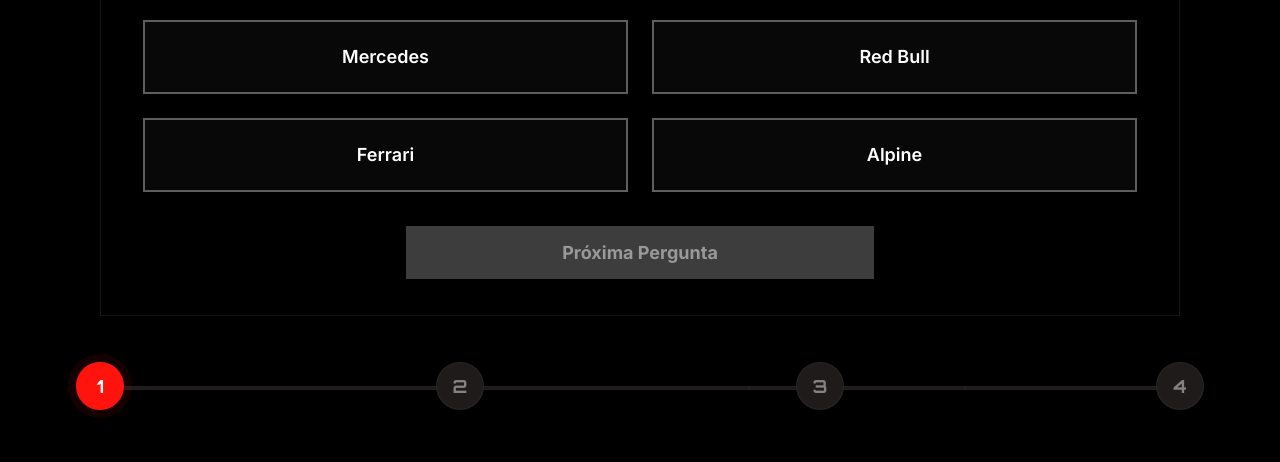
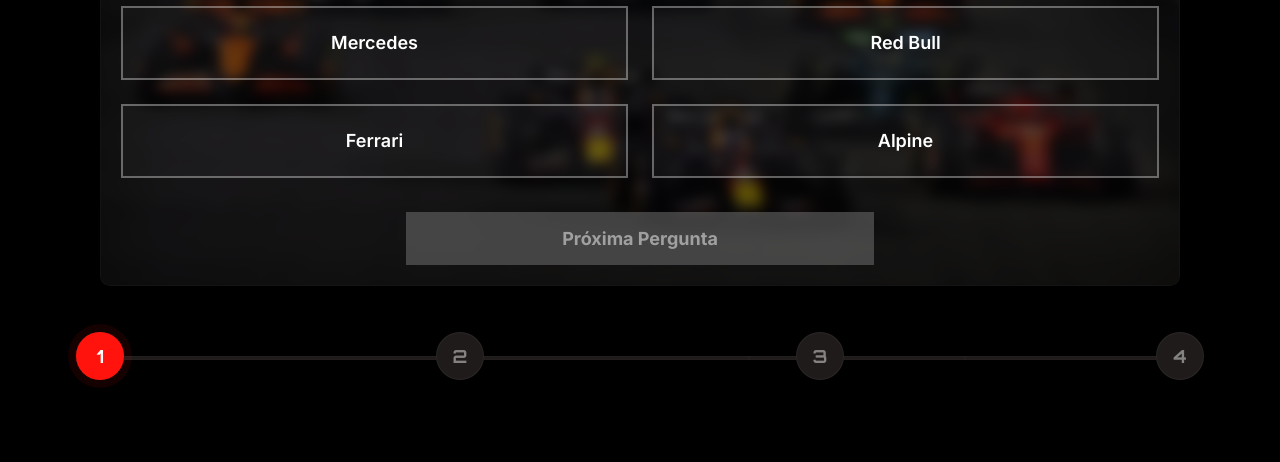
Before and after one commit to vinisant0lopes-crypto/site_quiz_formula1, a plain HTML site: page quiz.html in a window 1280 px wide. Shown: the part 338-800 px from the top of the page. Drawn offline with Linux system fonts and the light colour scheme.

Commit message:
Alterações

```diff
--- a/quiz.html
+++ b/quiz.html
@@ -28,17 +28,19 @@
         </div>
 
         <div class="container-quiz">
+            <!-- div para o fundo -->
+            <div class="fundo-quiz" id="fundoQuiz"></div>
+
+            <!-- Conteúdo do quiz permanece intacto -->
             <div class="categoria-badge">
                 <span id="categoriaPergunta">Pilotos</span>
             </div>
 
-            <h2 class="pergunta-titulo" id="perguntaTitulo">Quem venceu o Campeonato Mundial de Pilotos de F1 em 2023?</h2>
+            <h2 class="pergunta-titulo" id="perguntaTitulo">Quem venceu em 2023?</h2>
 
-            <div class="opcoes-container" id="opcoesContainer">
-                <!-- Opções serão inseridas aqui pelo JavaScript -->
-            </div>
+            <div class="opcoes-container" id="opcoesContainer"></div>
 
-            <button class="btn-proxima" id="btnProxima" onclick="proximaPergunta()" disabled>Próxima Pergunta</button>
+            <button class="btn-proxima" id="btnProxima" disabled>Próxima Pergunta</button>
         </div>
 
         <div class="progresso-quiz">
--- a/src/data/dados.json
+++ b/src/data/dados.json
@@ -10,7 +10,8 @@
         "Ferrari",
         "Alpine"
       ],
-      "respostaCorreta": 2
+      "respostaCorreta": 2,
+      "imagemFundo": "/src/img/largada.webp"
     },
     {
       "id": 2,
--- /dev/null
+++ b/src/js/armazenar.js
@@ -0,0 +1 @@
+// Configurar o window.sessionStorage aqui
--- a/src/js/quiz.js
+++ b/src/js/quiz.js
@@ -38,6 +38,13 @@
         .filter(nivel => nivel.quantidade > 0);
 
     document.getElementById('totalPerguntas').textContent = totalPerguntas;
+    const btnProxima = document.getElementById('btnProxima');
+
+btnProxima.addEventListener('click', () => {
+    if (!btnProxima.disabled) {
+        proximaPergunta();
+    }
+});
     criarBarraProgresso();
     exibirPergunta();
 }
@@ -53,13 +60,14 @@
 
     const pergunta = questoes[perguntaAtual];
 
+    // Atualizar texto da pergunta
     document.getElementById('perguntaAtual').textContent = perguntaAtual + 1;
     document.getElementById('categoriaPergunta').textContent = pergunta.categoria;
     document.getElementById('perguntaTitulo').textContent = pergunta.pergunta;
 
+    // Atualizar opções
     const opcoesContainer = document.getElementById('opcoesContainer');
     opcoesContainer.innerHTML = '';
-
     pergunta.opcoes.forEach((opcao, indice) => {
         const botaoOpcao = document.createElement('button');
         botaoOpcao.className = 'opcao-botao';
@@ -70,6 +78,15 @@
 
     document.getElementById('btnProxima').disabled = true;
     atualizarBarraProgresso();
+
+  // ✅ Atualizar imagem de fundo
+const fundoQuiz = document.getElementById('fundoQuiz');
+
+if (pergunta.imagemFundo) {
+    fundoQuiz.style.backgroundImage = `url('${pergunta.imagemFundo}')`;
+} else {
+    fundoQuiz.style.backgroundImage = '';
+}
 }
 
 // ================= Selecionar Opção =================
@@ -237,5 +254,7 @@
     marcadorAtivo.textContent = String(nivelAtivo + 1);
 }
 
+
+
 // ================= Inicializar ao carregar a página =================
 window.addEventListener('load', carregarQuestoes);
--- a/src/style/quiz.css
+++ b/src/style/quiz.css
@@ -10,7 +10,7 @@
     padding: 30px 20px;
     font-family: Inter, sans-serif;
     color: white;
-    overflow-y: auto;
+    overflow-y: auto
 }
 
 .controles-quiz {
@@ -50,6 +50,44 @@
     border-radius: 0;
     padding: 34px 42px 36px;
     margin-bottom: 30px;
+}
+
+.container-quiz {
+    position: relative;
+    padding: 20px;
+    border-radius: 10px;
+    overflow: hidden;
+}
+
+/* Div do fundo */
+.fundo-quiz {
+    position: absolute;
+    inset: 0; /* top:0; right:0; bottom:0; left:0 */
+    background-size: cover;
+    background-position: center;
+    background-repeat: no-repeat;
+
+    /* blur e escala para não cortar bordas */
+    filter: blur(6px);
+    transform: scale(1.05);
+
+    /* degrade nas bordas */
+    box-shadow: inset 0 0 150px rgba(0,0,0,0.7);
+
+    /* opacidade */
+    opacity: 0.4;
+
+    /* atrás do conteúdo */
+    z-index: 0;
+
+    /* transição suave */
+    transition: background-image 0.5s ease-in-out;
+}
+
+/* Conteúdo do quiz fica acima do fundo */
+.container-quiz > *:not(.fundo-quiz) {
+    position: relative;
+    z-index: 1;
 }
 
 .categoria-badge {
```
Also changed, not shown: src/img/aurudo 1.avif (added), src/img/aurudo 2.jpg (added), src/img/batida.webp (added), src/img/bortoleto.webp (added), src/img/grid completo.webp (added), src/img/hamilton x vettel x alonso.webp (added), src/img/largada.webp (added), src/img/schumacher.jpg (added), src/img/senna.jpg (added), 2 other files.
